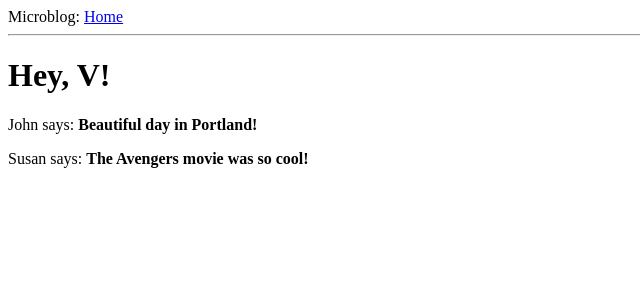
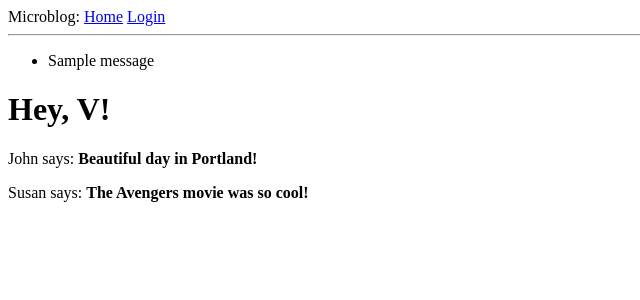
Before and after one commit to heyvau/flask_with_miguel, a Flask app: page / in a window 1280 px wide. Shown: the top 300 px of the page, without its empty margins (0-640 px from the left). Run offline with Flask 3, Linux system fonts and the light colour scheme; one stand-in notice (Sample message) is shown.

Commit message:
login messages added

```diff
--- a/app/routes.py
+++ b/app/routes.py
@@ -1,5 +1,7 @@
-from flask import render_template
+from flask import render_template, flash, redirect
 from app import app
+from app.forms import LoginForm
+
 
 @app.route("/")
 @app.route("/index")
@@ -16,3 +18,11 @@ def index():
         }
     ]
     return render_template("index.html", title="", user=user, posts=posts)
+
+@app.route("/login", methods=["GET", "POST"])
+def login():
+    form = LoginForm()
+    if form.validate_on_submit():
+        flash(f"Login requested for user {form.username.data}, remember_me={form.remember_me.data}")
+        return redirect("/index")
+    return render_template("login.html", title="Sign In", form=form)
--- a/app/templates/base.html
+++ b/app/templates/base.html
@@ -8,8 +8,21 @@
         {% endif %}
     </head>
     <body>
-        <div>Microblog: <a href="/index">Home</a></div>
+        <div>
+            Microblog:
+            <a href="/index">Home</a>
+            <a href="/login">Login</a>
+        </div>
         <hr>
+        {% with messages = get_flashed_messages() %}
+        {% if messages %}
+        <ul>
+            {% for message in messages %}
+            <li>{{ message }}</li>
+            {% endfor %}
+        </ul>
+        {% endif %}
+        {% endwith %}
         {% block content %}{% endblock %}
     </body>
 </html>
```
